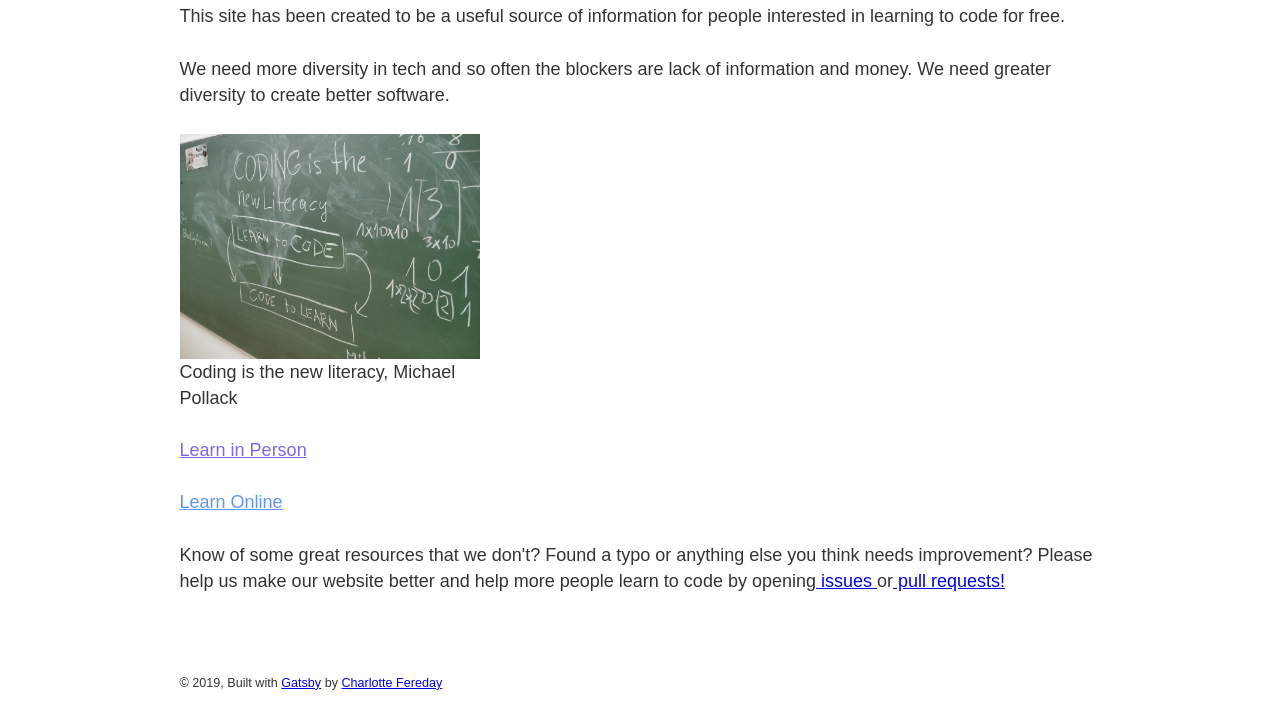
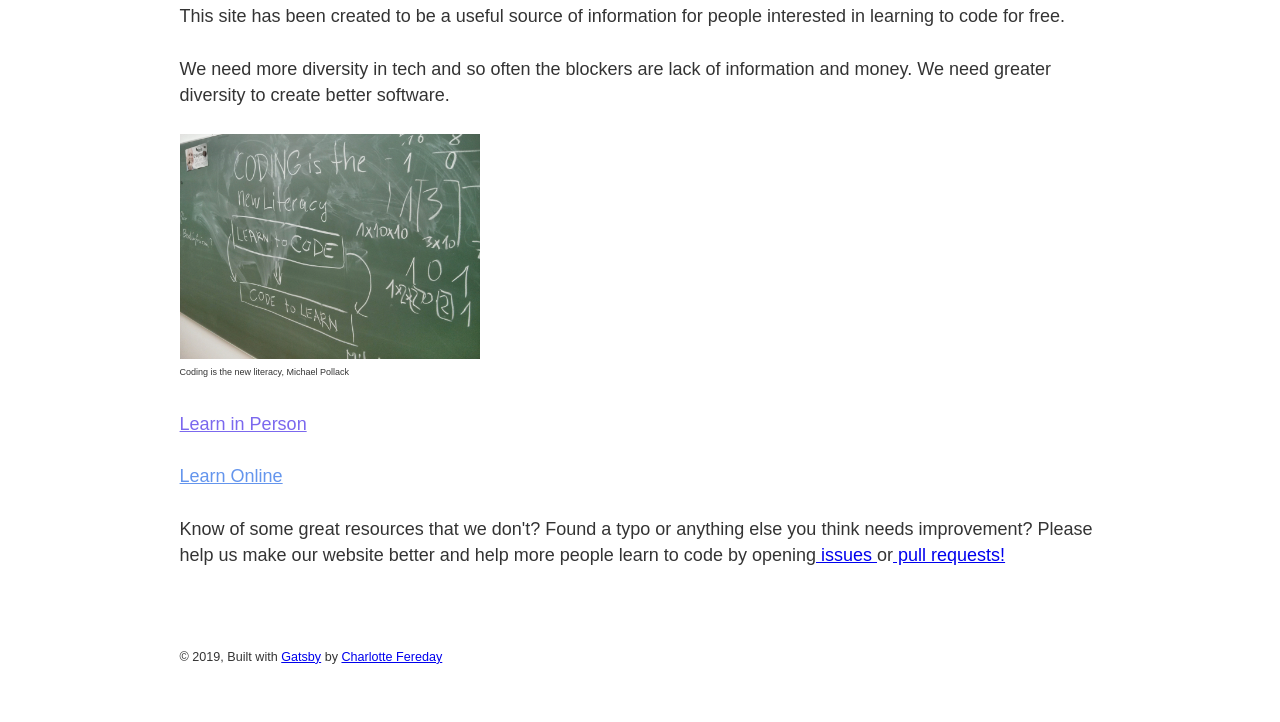
Before and after one commit to cfereday/coder-newbie-advice, a Gatsby site: page / in a window 1280 px wide. Shown: the part 190-912 px from the top of the page. After the commit the page ends 886 px from the top, so only its background shows below. Built offline with nearby package versions, Linux system fonts and the light colour scheme; Gatsby itself is replaced by a stand-in of ours.

Commit message:
Charlotte - styles the image description

```diff
--- a/src/components/layout.css
+++ b/src/components/layout.css
@@ -657,3 +657,8 @@ footer {
   padding-top: 50px;
   padding-bottom: 50px;
 }
+
+
+#image-description {
+  font-size: 50%;
+}
--- a/src/pages/index.js
+++ b/src/pages/index.js
@@ -13,7 +13,7 @@ const IndexPage = () => (
     <p>We need more diversity in tech and so often the blockers are lack of information and money. We need greater diversity to create better software.</p>
     <div style={{ maxWidth: `300px`, marginBottom: `1.45rem` }}>
       <Image />
-      <p>Coding is the new literacy, Michael Pollack</p>
+      <p id="image-description"> Coding is the new literacy, Michael Pollack</p>
     </div>
     <Link class="in-person" to="/learn-in-person/">Learn in Person</Link>
     <br/>
```
